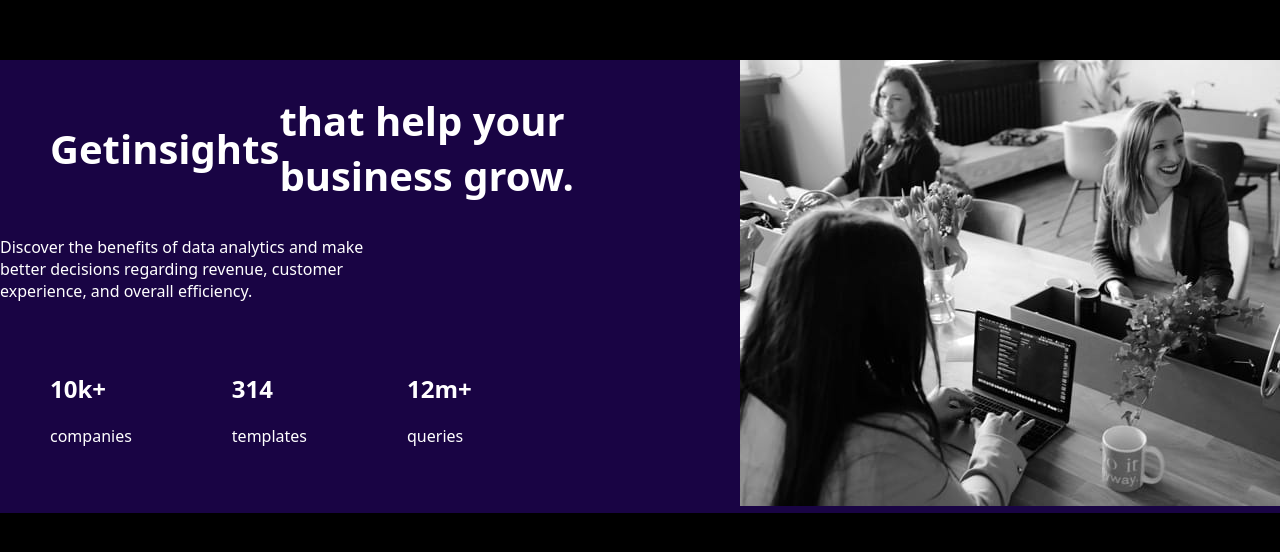
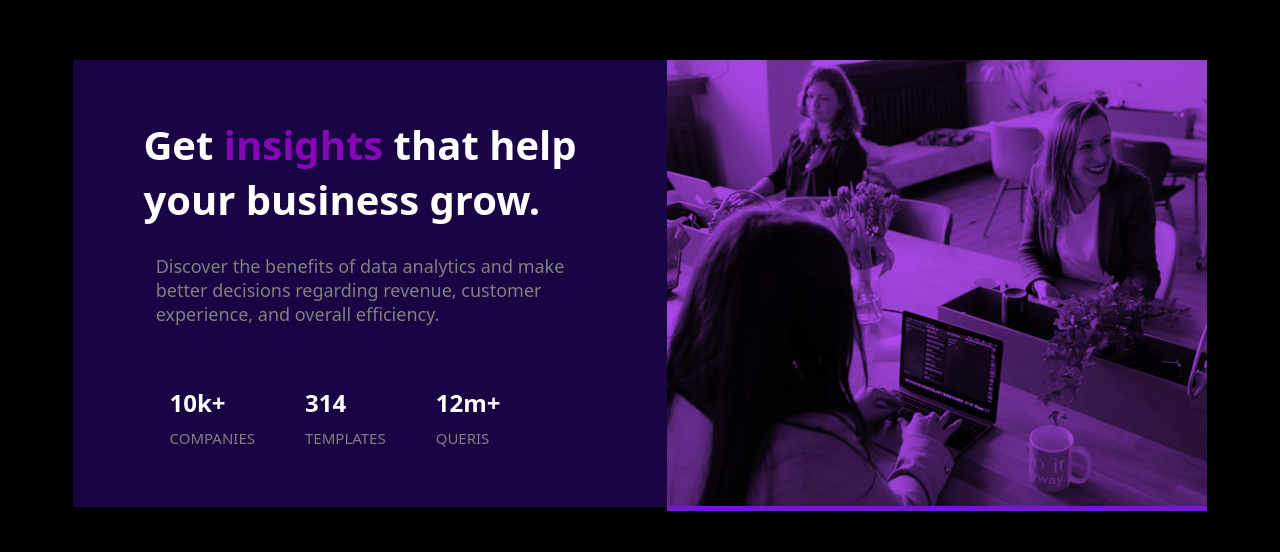
Before and after one commit to aufalfirdausi/fem-stats-preview-card-component-main, a plain HTML site: page index.html in a window 1280 px wide. Shown: the part 132-684 px from the top of the page. Drawn offline with Linux system fonts and the light colour scheme.

Commit message:
create photo multiply

```diff
--- a/index.html
+++ b/index.html
@@ -16,21 +16,21 @@
   <div class="card">
 
     <div class="title">
-      <div class="right">
-      <div><h2>Get <span class="highliht">insights</span> that help your business grow.</h2></div>
-    </div>
+      <div class="left">
+      <h1 class="insights">Get <span>insights</span> that help <br> your business grow.</h1>
 
     <div class="description">
       Discover the benefits of data analytics and make <br> better decisions regarding revenue, customer <br>
       experience, and overall efficiency.
     </div>
     <div class="service">
-      <div class="numb"><h2>10k+</h2><p>companies</p></div>
-      <div class="numb"><h2>314</h2><p>templates</p></h2></div>
-      <div class="numb"><h2>12m+</h2><p>queries</p></div>
+      <div class="numb"><h2>10k+</h2><p>COMPANIES</p></div>
+      <div class="numb"><h2>314</h2><p>TEMPLATES</p></h2></div>
+      <div class="numb"><h2>12m+</h2><p>QUERIS</p></div>
     </div>
     </div>
-    <div class="left">
+    </div>
+    <div class="right">
       <div class="photo"><img src="image-header-desktop.jpg" alt=""></div>
     </div>
   </div>
--- a/main.css
+++ b/main.css
@@ -16,26 +16,44 @@ body {
 
 .card {
     background-color: rgb(25, 4, 68);
-    height: auto;
+    height: 447px;
     min-width: 900px;
     display: flex;
-    justify-content: center;
+    justify-content: space-between;
     align-items: flex-start;
     max-height: 100vh;
-
 }
 
 .right {
     display: flex;
     flex-direction: column;
     align-items: center;
+    background: rgb(172, 72, 235);
+    display: inline-block;
+
 }
 
-.right h2 {
+
+
+.left {
+    padding: 30px 40px 20px 20px;
     display: flex;
     align-items: center;
+    flex-direction: column;
+}
+
+.left .insights {
     font-size: 40px;
     padding: 0px 50px;
+}
+
+.insights span {
+    color: rgb(135, 6, 183);
+}
+
+.description {
+    color: grey;
+    font-size: large;
 }
 
 .highliht {
@@ -45,12 +63,23 @@ body {
 .service {
     display: flex;
     flex-direction: row;
+    position: relative ;
+    top: 40px;
 }
 
 .service .numb {
-    margin: 50px;
+    margin-right: 50px;
+}
+
+.service p {
+    color: grey;
+    font-size: 15px;
+    position: relative;
+    bottom: 10px;
 }
 
 .photo {
    align-self: flex-end;
+   mix-blend-mode: multiply;
+   background: rgb(172, 72, 235);
 }
```
